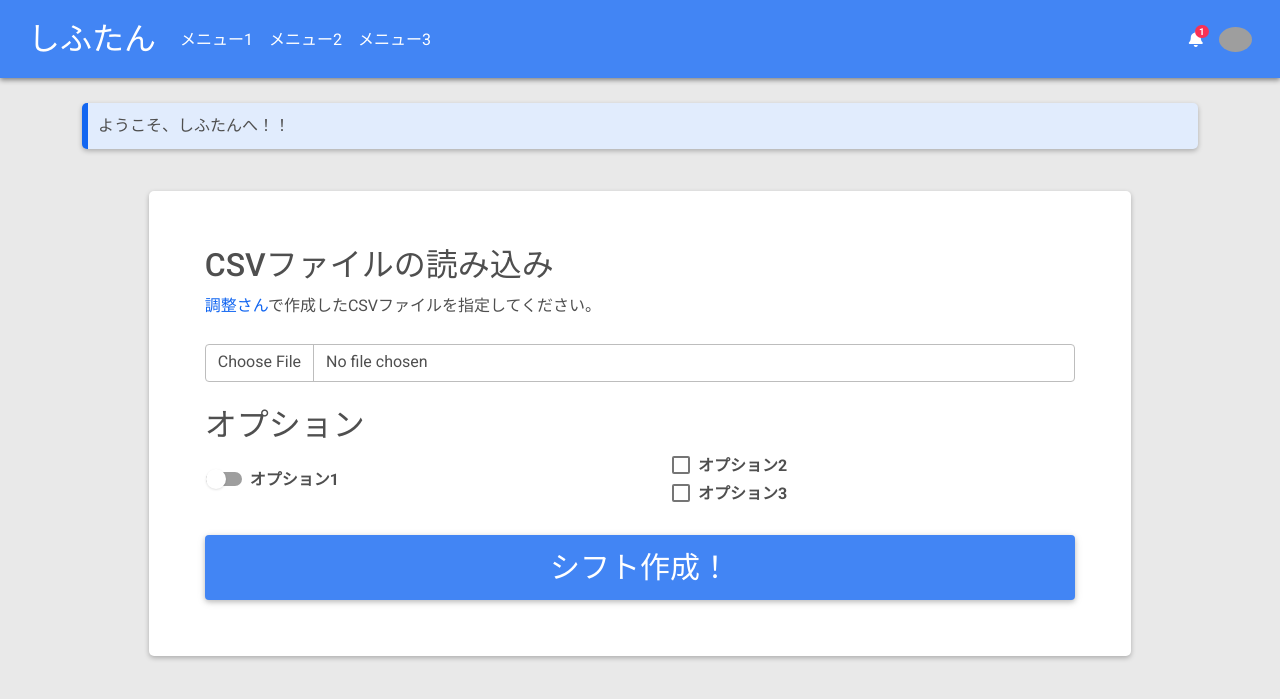
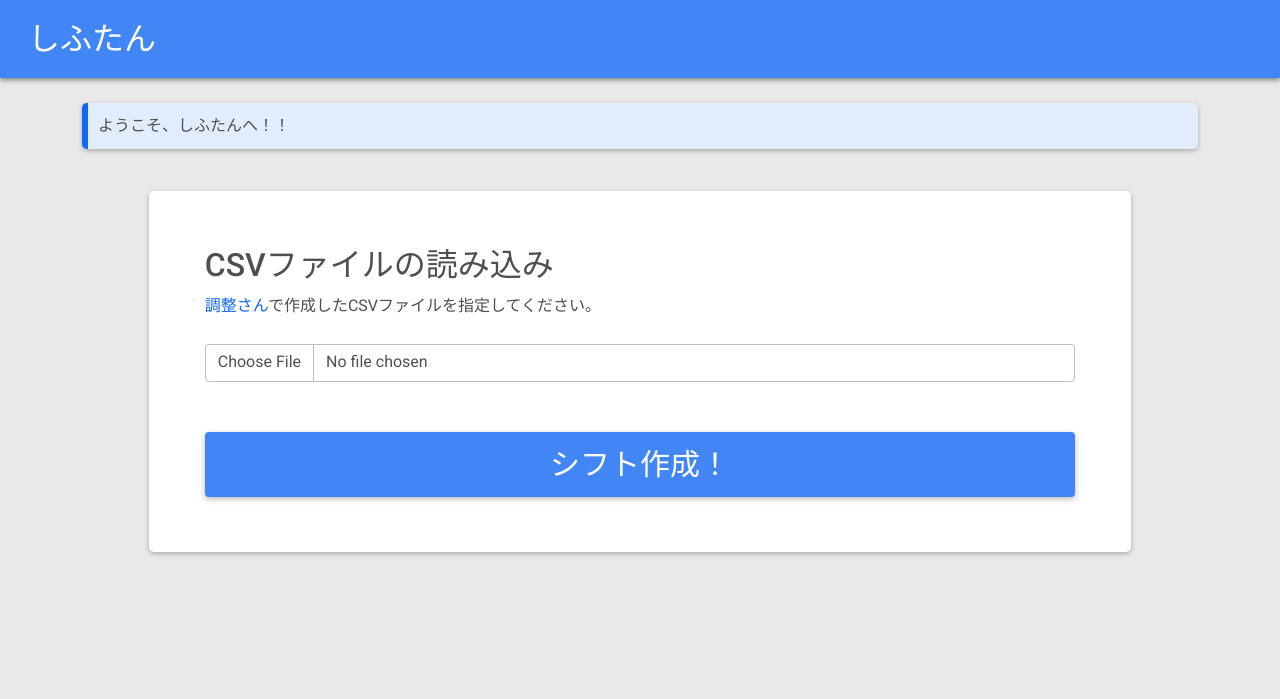
Before and after one commit to yamato3010/shiftan, a Flask app: page / in a window 1280 px wide. Shown: the top 699 px of the page. Run offline with Flask 2, Linux system fonts and the light colour scheme; lists and menus that the app fills with data are empty; some libraries are stand-ins or nearby versions; grey boxes are pictures that could not be loaded.

Commit message:
上部のメニュー、オプションを削除

```diff
--- a/templates/finished.html
+++ b/templates/finished.html
@@ -9,7 +9,7 @@
     <!-- メイン画面 -->
     <div class="small_form">
 
-        <h1>すべて終わり</h1>
+        <h1>シフトの作成が完了しました</h1>
         {{file}}
         <button onclick="location.href='/download'" class="btn btn-default waves-effect waves-light"
                 style="background: #4285F4; color: #ffffff; width:100%;padding:10px;font-size:30px;">ダウンロード</button>
--- a/templates/index.html
+++ b/templates/index.html
@@ -33,34 +33,7 @@
                 <input type="file" name="csv" class="form-control" id="customFile" accept=".csv">
 
             </div>
-            <h2>オプション</h2>
-            <div style="align-items: center;">
-                <table style="width: 100%;">
-                    <tr>
-                        <th>
-                            <div class="form-check form-switch">
-                                <input class="form-check-input" type="checkbox" id="flexSwitchCheckDefault" />
-                                <label class="form-check-label" for="flexSwitchCheckDefault">オプション1</label>
-                            </div>
-                        </th>
-                        <th>
-                            <div class="form-check">
-                                <input class="form-check-input" type="checkbox" value="" id="flexCheckDefault" />
-                                <label class="form-check-label" for="flexCheckDefault">
-                                    オプション2
-                                </label>
-                            </div>
 
-                            <div class="form-check">
-                                <input class="form-check-input" type="checkbox" value="" id="flexCheckDefault" />
-                                <label class="form-check-label" for="flexCheckDefault">
-                                    オプション3
-                                </label>
-                            </div>
-                        </th>
-                    </tr>
-                </table>
-            </div>
             <br />
             <button type="submit" class="btn btn-default waves-effect waves-light"
                 style="background: #4285F4; color: #ffffff; width:100%;padding:10px;font-size:30px;">シフト作成！</button>
--- a/templates/layout.html
+++ b/templates/layout.html
@@ -44,15 +44,7 @@
                     </a>
                     <!-- Left links -->
                     <ul class="navbar-nav me-auto mb-2 mb-lg-0">
-                        <li class="nav-item">
-                            <a class="nav-link" href="#" style="color: #ffffff;">メニュー1</a>
-                        </li>
-                        <li class="nav-item">
-                            <a class="nav-link" href="#" style="color: #ffffff;">メニュー2</a>
-                        </li>
-                        <li class="nav-item">
-                            <a class="nav-link" href="#" style="color: #ffffff;">メニュー3</a>
-                        </li>
+
                     </ul>
                     <!-- Left links -->
                 </div>
@@ -60,41 +52,7 @@
 
                 <!-- Right elements -->
                 <div class="d-flex align-items-center">
-                    <!-- Notifications -->
-                    <a class="text-reset me-3 dropdown-toggle hidden-arrow" href="#" id="navbarDropdownMenuLink"
-                        role="button" data-mdb-toggle="dropdown" aria-expanded="false">
-                        <i class="fas fa-bell"></i>
-                        <span class="badge rounded-pill badge-notification bg-danger">1</span>
-                    </a>
-                    <ul class="dropdown-menu dropdown-menu-end" aria-labelledby="navbarDropdownMenuLink">
-                        <li>
-                            <a class="dropdown-item" href="#">Some news</a>
-                        </li>
-                        <li>
-                            <a class="dropdown-item" href="#">Another news</a>
-                        </li>
-                        <li>
-                            <a class="dropdown-item" href="#">Something else here</a>
-                        </li>
-                    </ul>
 
-                    <!-- Avatar -->
-                    <a class="dropdown-toggle d-flex align-items-center hidden-arrow" href="#"
-                        id="navbarDropdownMenuLink" role="button" data-mdb-toggle="dropdown" aria-expanded="false">
-                        <img src="https://mdbootstrap.com/img/new/avatars/2.jpg" class="rounded-circle" height="25"
-                            alt="" loading="lazy" />
-                    </a>
-                    <ul class="dropdown-menu dropdown-menu-end" aria-labelledby="navbarDropdownMenuLink">
-                        <li>
-                            <a class="dropdown-item" href="#">My profile</a>
-                        </li>
-                        <li>
-                            <a class="dropdown-item" href="#">Settings</a>
-                        </li>
-                        <li>
-                            <a class="dropdown-item" href="#">Logout</a>
-                        </li>
-                    </ul>
                 </div>
                 <!-- Right elements -->
             </div>
```
